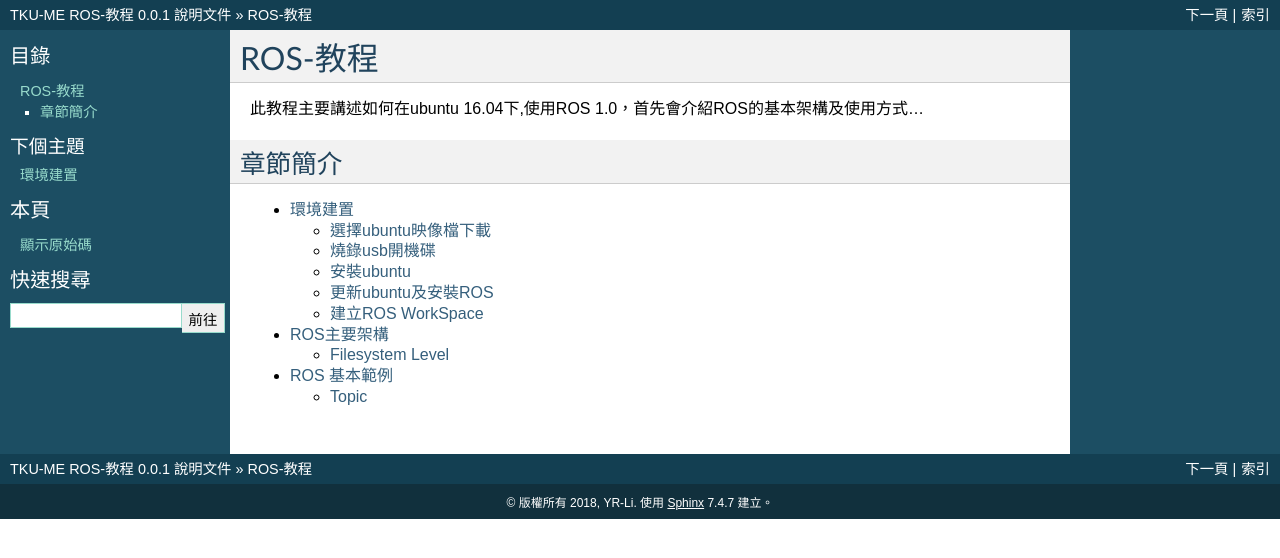
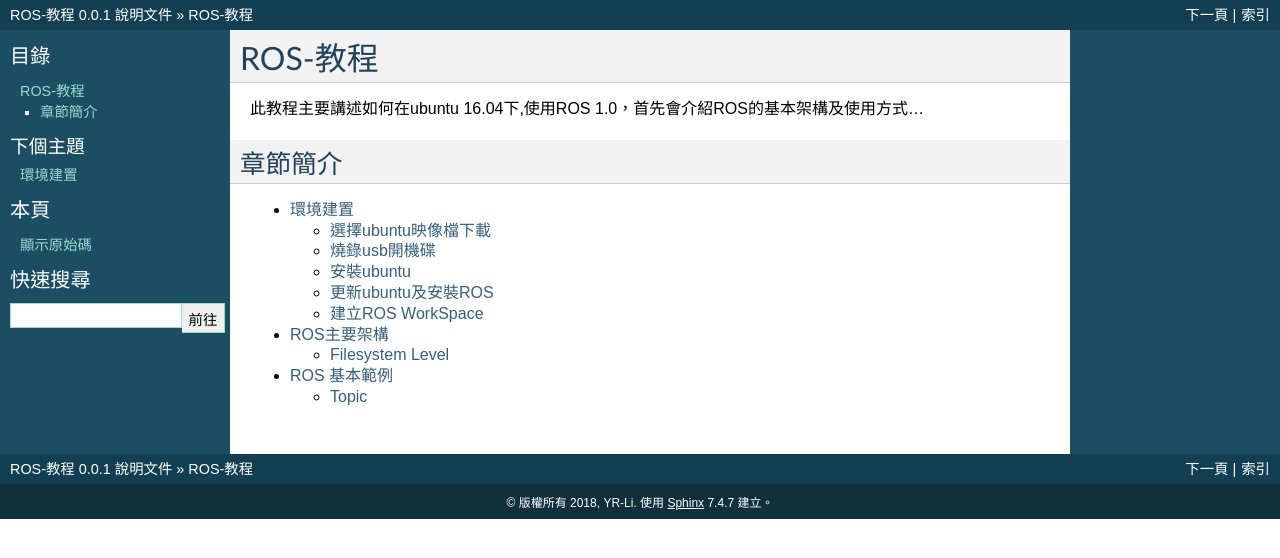
Before and after one commit to TKU-ME-Lab/ros_tutorial, a Sphinx documentation site: the page built from docs/source/index.rst, in a window 1280 px wide. Shown: the top 558 px of the page. Built offline with Sphinx 7.4.7, drawn with Linux system fonts in a browser that asks for light colours.

Commit message:
Modified conf.py

```diff
--- a/docs/source/conf.py
+++ b/docs/source/conf.py
@@ -19,7 +19,7 @@
 
 # -- Project information -----------------------------------------------------
 
-project = 'TKU-ME ROS-教程'
+project = 'ROS-教程'
 copyright = '2018, YR-Li'
 author = 'YR-Li'
 
@@ -102,7 +102,7 @@
 # -- Options for HTMLHelp output ---------------------------------------------
 
 # Output file base name for HTML help builder.
-htmlhelp_basename = 'TKU-ME ROS-教程doc'
+htmlhelp_basename = 'ROS-教程doc'
 
 
 # -- Options for LaTeX output ------------------------------------------------
@@ -131,7 +131,7 @@
 # (source start file, target name, title,
 #  author, documentclass [howto, manual, or own class]).
 latex_documents = [
-    ('index', 'TKU-ME ROS-Turtorial.tex', 'TKU-ME ROS-Turtorial Documentation',
+    ('index', 'ROS-Turtorial.tex', 'ROS-Turtorial Documentation',
      'YR-Li', 'manual'),
 ]
 
@@ -141,7 +141,7 @@
 # One entry per manual page. List of tuples
 # (source start file, name, description, authors, manual section).
 man_pages = [
-    (master_doc, 'TKU-ME ros-turtorial', 'TKU-ME ROS-Turtorial Documentation',
+    (master_doc, 'ros-turtorial', 'ROS-Turtorial Documentation',
      [author], 1)
 ]
 
@@ -152,8 +152,8 @@
 # (source start file, target name, title, author,
 #  dir menu entry, description, category)
 texinfo_documents = [
-    (master_doc, 'TKU-ME ROS-Turtorial', 'TKU-ME ROS-Turtorial Documentation',
-     author, 'TKU-ME ROS-Turtorial', 'One line description of project.',
+    (master_doc, 'ROS-Turtorial', 'ROS-Turtorial Documentation',
+     author, 'ROS-Turtorial', 'One line description of project.',
      'Miscellaneous'),
 ]
 
--- a/docs/source/simpleexample.rst
+++ b/docs/source/simpleexample.rst
@@ -1,5 +1,6 @@
 ROS 基本範例
 ====================
+
 此章節會說明ROS下,節點(Node)間常用的溝通方式
 
 	* :ref:`Topic<class_Topic>`
```
